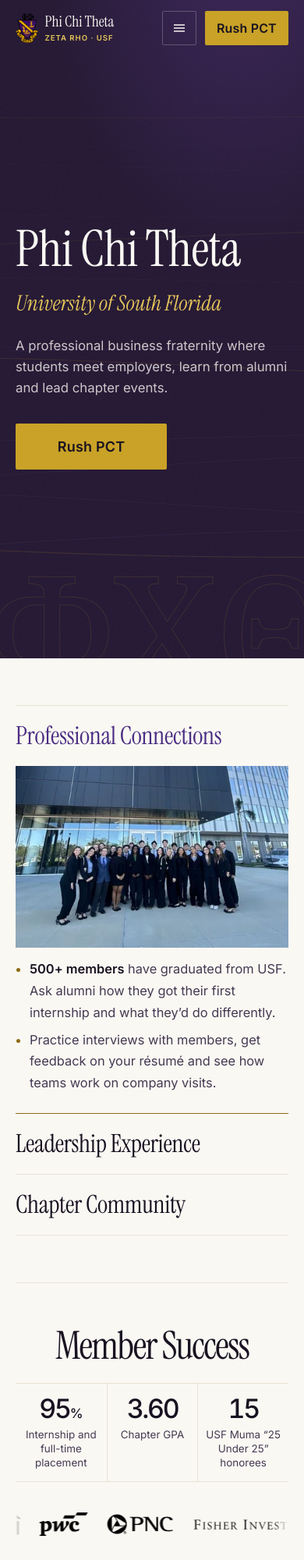
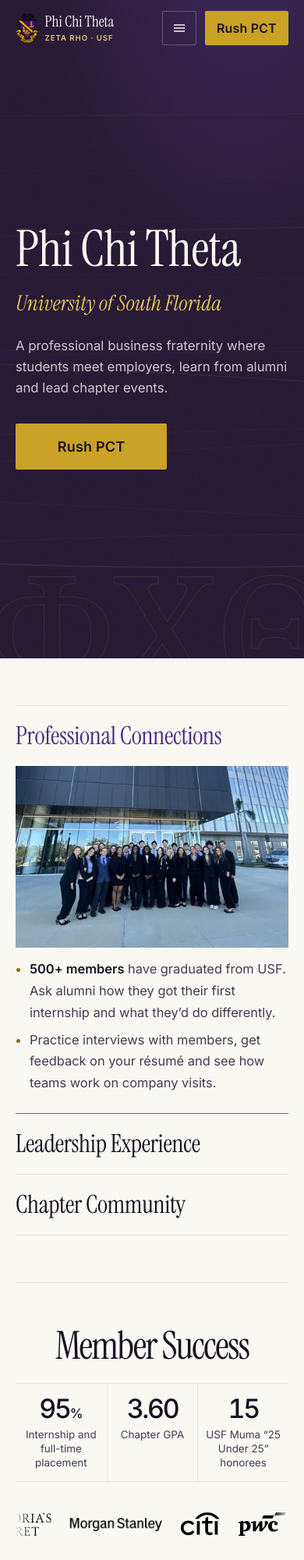
Before and after one commit to Chasebarn/pct-zeta-rho, a website: page v2/index.html in a window 390 px wide. Shown: the top 2000 px of the page at 78% size. Drawn offline with Linux system fonts and the light colour scheme.

Commit message:
Link repeating employer logo rows to page scrolling

```diff
--- a/v2/index.html
+++ b/v2/index.html
@@ -315,12 +315,7 @@
 .pl-belt {
   display:flex;
   width:max-content;
-  animation: pl-loop var(--pl-duration) linear var(--pl-phase) infinite;
-  animation-play-state: paused;
-}
-.pl-row:nth-child(even) .pl-belt { animation-direction: reverse; }
-.is-running .pl-belt { animation-play-state: running; }
-@keyframes pl-loop { to { transform: translate3d(-50%,0,0); } }
+}
 .pl-track{
   display:flex;
   align-items:center;
@@ -376,15 +371,10 @@
   .pl-rows {gap:.3rem;}
 }
 .pl-row .pl-track .pl-cell {min-height:0;}
-.pl-controls {display:flex;justify-content:end;}
 @container chapter-content (max-width:18rem) {
   .pl-nums {grid-template-columns:1fr;}
   .pl-n + .pl-n {border-inline-start:0;border-block-start:1px solid var(--line);}
   .pl-n-val {font-size:2.35rem;}
-}
-@media (prefers-reduced-motion:reduce) {
-  .pl-belt {animation:none;}
-  [data-pl-toggle] {display:none;}
 }
 /* ===== 04-national ===== */
 .v2nat{
@@ -874,7 +864,6 @@
       <li class="pl-cell pl-cell--reverse pl-cell--wide pl-cell--usf"><img src="../assets/logos/usf.svg" alt="University of South Florida" width="884" height="150" loading="lazy" decoding="async"></li>
       </ul>
     </div>
-  <div class="v2wrap pl-controls"><button class="motion-toggle" type="button" data-pl-toggle hidden>Pause logos</button></div>
 </section>
 
     <!-- ===== 04-national ===== -->
@@ -1507,14 +1496,28 @@ window.pctInitPlacements = function () {
   const compact = matchMedia('(max-width:700px)');
   const brands = root.querySelector('[data-pl-brands]');
   const originalList = root.querySelector('[data-pl-logos]');
-  const control = root.querySelector('[data-pl-toggle]');
   const logos = [...originalList.children];
   let rows;
+  let belts = [];
   let nearby = false;
-  let paused = false;
-
-  function setRunning() {
-    brands.classList.toggle('is-running', nearby && !paused && !document.hidden);
+  let frame = 0;
+
+  function positionRows() {
+    frame = 0;
+    if (!nearby || document.hidden) return;
+    const travel = (innerHeight * .65 - brands.getBoundingClientRect().top) * 1.4;
+    const widths = belts.map(({track}) => track.getBoundingClientRect().width);
+    belts.forEach(({belt}, index) => {
+      const width = widths[index];
+      if (!width) return;
+      const distance = travel * (index % 2 ? -1 : 1) + width * (.12 + index * .17);
+      const offset = ((distance % width) + width) % width;
+      belt.style.transform = `translate3d(${-offset}px, 0, 0)`;
+    });
+  }
+
+  function queuePosition() {
+    if (rows && nearby && !frame && !document.hidden) frame = requestAnimationFrame(positionRows);
   }
 
   function formRows() {
@@ -1537,13 +1540,12 @@ window.pctInitPlacements = function () {
 
     rows = document.createElement('div');
     rows.className = 'pl-rows';
+    belts = [];
     groups.forEach((group, index) => {
       const row = document.createElement('div');
       row.className = 'pl-row';
       const belt = document.createElement('div');
       belt.className = 'pl-belt';
-      belt.style.setProperty('--pl-duration', Math.round(group.width / (compact.matches ? 23 : 29)) + 's');
-      belt.style.setProperty('--pl-phase', -(3 + index * 4) + 's');
       const track = document.createElement('ul');
       track.className = 'pl-track';
       track.setAttribute('role', 'list');
@@ -1555,11 +1557,12 @@ window.pctInitPlacements = function () {
       belt.append(track, copy);
       row.append(belt);
       rows.append(row);
+      belts.push({belt, track});
     });
     originalList.hidden = true;
     brands.append(rows);
-    control.hidden = false;
     if (nearby) loadRowImages();
+    queuePosition();
   }
 
   function loadRowImages() {
@@ -1573,26 +1576,26 @@ window.pctInitPlacements = function () {
     }
     rows?.remove();
     rows = null;
+    belts = [];
     originalList.append(...logos);
     originalList.hidden = false;
-    control.hidden = true;
   }
 
   if ('IntersectionObserver' in window) {
     const observer = new IntersectionObserver(([entry]) => {
       nearby = entry.isIntersecting;
       if (nearby) loadRowImages();
-      setRunning();
+      queuePosition();
     }, {rootMargin: '160px 0px'});
     observer.observe(brands);
-    control.addEventListener('click', () => {
-      paused = !paused;
-      control.textContent = paused ? 'Play logos' : 'Pause logos';
-      setRunning();
-    });
     compact.addEventListener('change', () => { if (rows) formRows(); });
     reduce.addEventListener('change', syncPreference);
-    document.addEventListener('visibilitychange', setRunning);
+    window.addEventListener('scroll', queuePosition, {passive: true});
+    window.addEventListener('resize', queuePosition, {passive: true});
+    document.addEventListener('visibilitychange', queuePosition);
+    if ('ResizeObserver' in window) {
+      new ResizeObserver(queuePosition).observe(brands);
+    }
     syncPreference();
   }
 
--- a/v2/parts/03-place.css
+++ b/v2/parts/03-place.css
@@ -132,12 +132,7 @@
 .pl-belt {
   display:flex;
   width:max-content;
-  animation: pl-loop var(--pl-duration) linear var(--pl-phase) infinite;
-  animation-play-state: paused;
 }
-.pl-row:nth-child(even) .pl-belt { animation-direction: reverse; }
-.is-running .pl-belt { animation-play-state: running; }
-@keyframes pl-loop { to { transform: translate3d(-50%,0,0); } }
 .pl-track{
   display:flex;
   align-items:center;
@@ -193,13 +188,8 @@
   .pl-rows {gap:.3rem;}
 }
 .pl-row .pl-track .pl-cell {min-height:0;}
-.pl-controls {display:flex;justify-content:end;}
 @container chapter-content (max-width:18rem) {
   .pl-nums {grid-template-columns:1fr;}
   .pl-n + .pl-n {border-inline-start:0;border-block-start:1px solid var(--line);}
   .pl-n-val {font-size:2.35rem;}
 }
-@media (prefers-reduced-motion:reduce) {
-  .pl-belt {animation:none;}
-  [data-pl-toggle] {display:none;}
-}
```
Also changed, not shown: AUDIT.md (+1 -1 lines), v2/parts/03-place.html (+0 -1 lines), v2/parts/03-place.js (+29 -15 lines).
